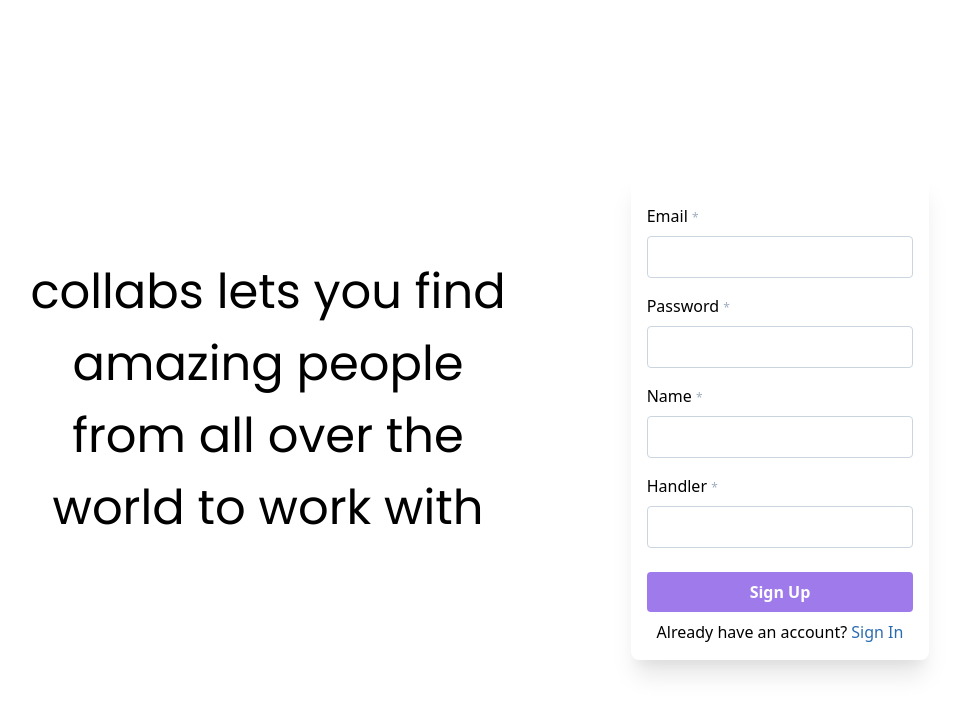
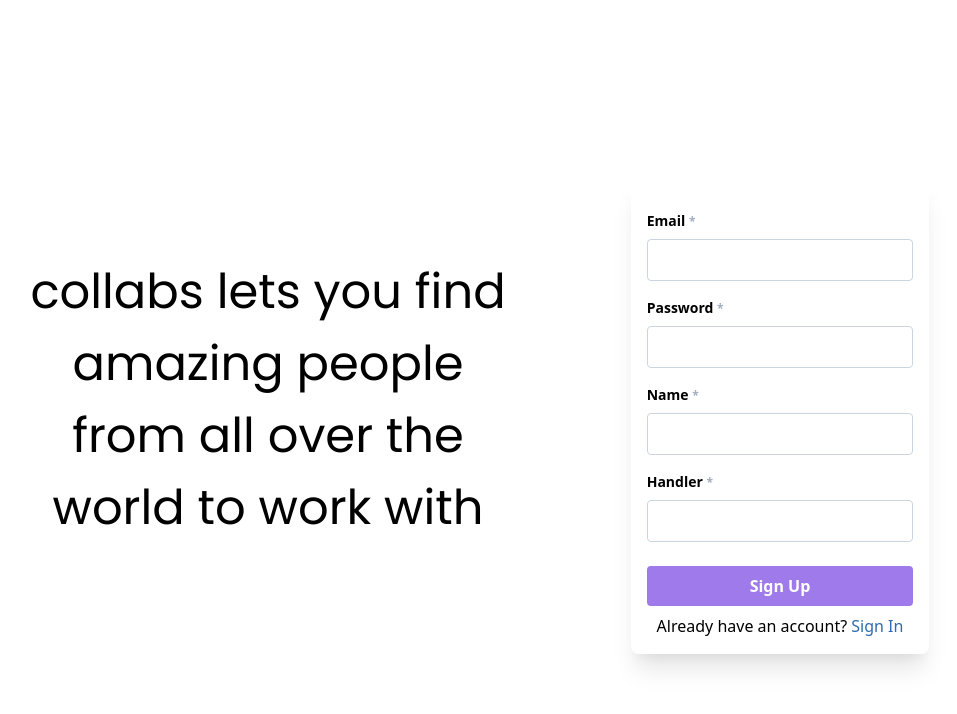
Before and after one commit to joshiprashanthd/startup, a React app in the folder root/frontend/: page / in a window 1280 px wide. Both pictures are taken after a click on the element "Sign Up". Shown: the top 714 px of the page, without its empty margins (116-1073 px from the left). Built offline with nearby package versions, Linux system fonts and the light colour scheme.

Commit message:
CHORE: Add createUser mutation in SignUpCard
createUser mutation will be called when SignUp button is clicked.

InputLabel has new styling.

```diff
--- a/root/frontend/src/components/SignInCard.tsx
+++ b/root/frontend/src/components/SignInCard.tsx
@@ -13,7 +13,7 @@ export const SignInCard = function (props: any) {
       </div>
       <Button>Sign In</Button>
       <p className="mt-2 text-center">
-        Already have an account? <Link onClick={props.toggleCard}>Sign Up</Link>
+        Create a new account <Link onClick={props.toggleCard}>Sign Up</Link>
       </p>
     </div>
   );
@@ -21,7 +21,7 @@ export const SignInCard = function (props: any) {
 
 const InputLabel = function (props: any) {
   return (
-    <p className="mb-2">
+    <p className="mb-2 text-sm font-semibold">
       {props.children}{" "}
       <span className="text-xs text-gray-500">{props.secondary}</span>
     </p>
--- a/root/frontend/src/components/SignUpCard.tsx
+++ b/root/frontend/src/components/SignUpCard.tsx
@@ -1,25 +1,69 @@
+import { gql, useMutation } from "@apollo/client";
 import React from "react";
+import { Loader } from "./Loader";
+
+const CREATE_USER_MUTATION = gql`
+  mutation CreateUser($input: StrictUserInput!) {
+    createUser(input: $input) {
+      id
+      accountInfo {
+        email
+        handler
+        name
+      }
+    }
+  }
+`;
 
 export const SignUpCard = function (props: any) {
+  const [createUser, { loading }] = useMutation(CREATE_USER_MUTATION);
+
+  const [email, setEmail] = React.useState("");
+  const [password, setPassword] = React.useState("");
+  const [name, setName] = React.useState("");
+  const [handler, setHandler] = React.useState("");
+
+  const onSignUp = () => {
+    createUser({
+      variables: {
+        input: {
+          accountInfo: {
+            email,
+            password,
+            handler,
+            name,
+          },
+        },
+      },
+    })
+      .then((resData) => {
+        console.log(resData);
+      })
+      .catch((err) => console.log(err));
+  };
+
   return (
     <div className="w-7/12 p-4 mt-8 rounded-lg shadow-xl">
       <div className="my-4">
         <InputLabel secondary="*">Email</InputLabel>
-        <InputField type="text" />
+        <InputField type="text" onChange={setEmail} />
       </div>
       <div className="my-4">
         <InputLabel secondary="*">Password</InputLabel>
-        <InputField type="password" />
+        <InputField type="password" onChange={setPassword} />
       </div>
       <div className="my-4">
         <InputLabel secondary="*">Name</InputLabel>
-        <InputField type="text" />
+        <InputField type="text" onChange={setName} />
       </div>
       <div className="my-4">
         <InputLabel secondary="*">Handler</InputLabel>
-        <InputField type="text" />
+        <InputField type="text" onChange={setHandler} />
       </div>
-      <Button>Sign Up</Button>
+      <Button onClick={onSignUp}>
+        {loading && <Loader />}
+        Sign Up
+      </Button>
       <p className="mt-2 text-center">
         Already have an account? <Link onClick={props.toggleCard}>Sign In</Link>
       </p>
@@ -29,7 +73,7 @@ export const SignUpCard = function (props: any) {
 
 const InputLabel = function (props: any) {
   return (
-    <p className="mb-2">
+    <p className="mb-2 text-sm font-semibold">
       {props.children}{" "}
       <span className="text-xs text-gray-500">{props.secondary}</span>
     </p>
@@ -37,18 +81,26 @@ const InputLabel = function (props: any) {
 };
 
 const InputField = function (props: any) {
+  const onChangeHandler = (event: any) => {
+    props.onChange(event.currentTarget.value);
+  };
+
   return (
     <input
       className="w-full p-2 duration-200 border border-gray-400 rounded outline-none focus:border-transparent active:border-none focus:shadow-outline "
       spellCheck="false"
       type={props.type}
+      onChange={onChangeHandler}
     />
   );
 };
 
 const Button = function (props: any) {
   return (
-    <button className="w-full py-2 mt-2 font-semibold text-white duration-200 bg-purple-500 rounded hover:bg-purple-600 focus:outline-none active:bg-purple-700">
+    <button
+      className="inline-flex items-center justify-center w-full py-2 mt-2 font-semibold text-white duration-200 bg-purple-500 rounded hover:bg-purple-600 focus:outline-none active:bg-purple-700"
+      {...props}
+    >
       {props.children}
     </button>
   );
```
